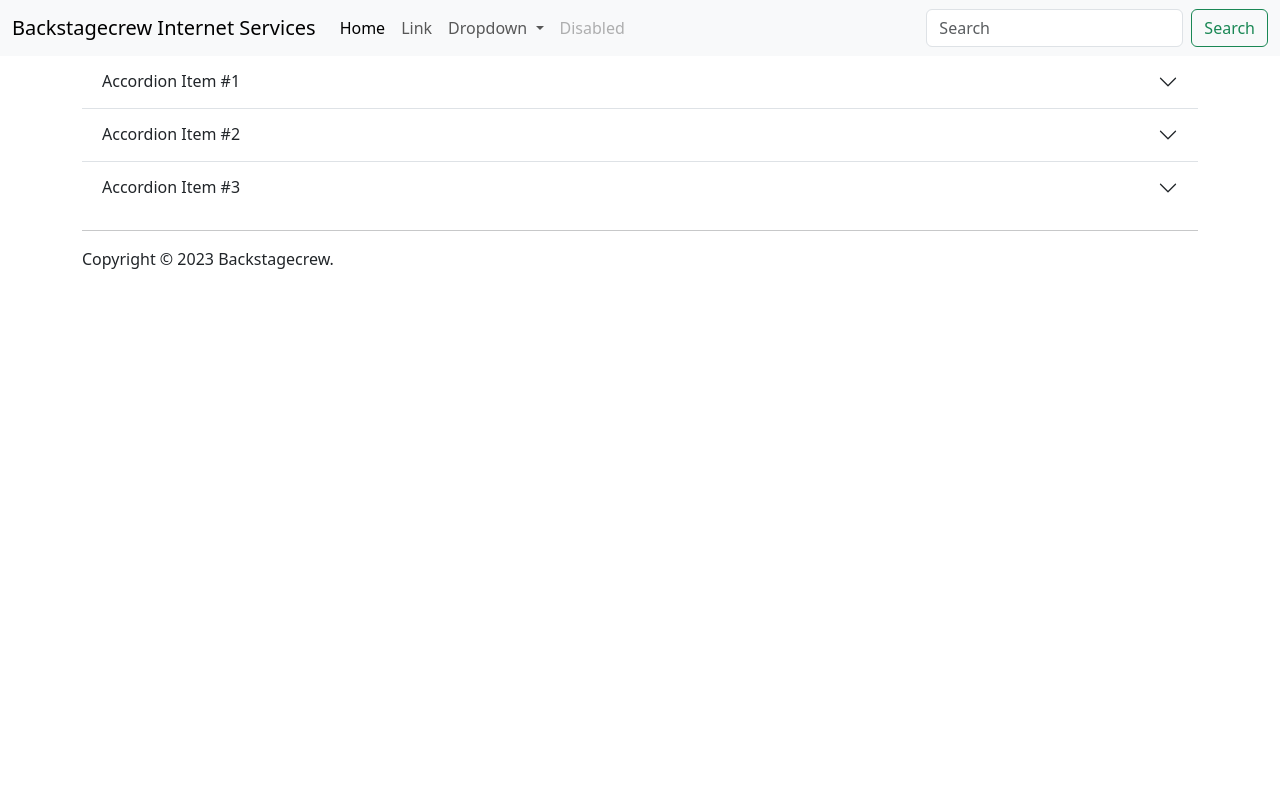
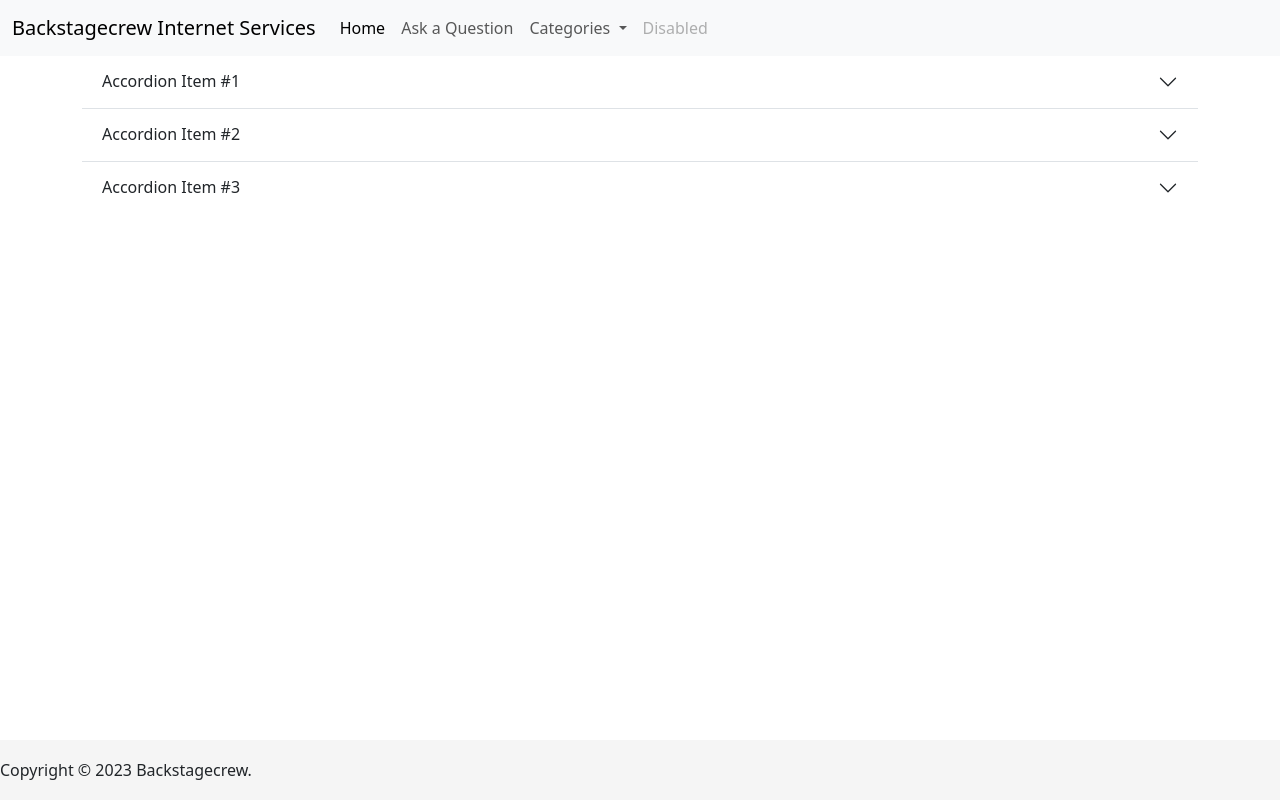
Before and after one commit to BackstagecrewIS/devsite, a Flask app: page / in a window 1280 px wide. Run offline with Flask 2, Linux system fonts and the light colour scheme; some libraries are stand-ins or nearby versions.

Commit message:
Add styling to faq.html

```diff
--- a/faq/routes.py
+++ b/faq/routes.py
@@ -6,3 +6,13 @@ from faq.models import Category, Question
 @app.route("/")
 def home():
     return render_template("faq.html")
+
+
+@app.route("/categories")
+def categories():
+    return render_template("categories.html")
+
+
+@app.route("/add_category", methods=["GET", "POST"])
+def add_category():
+    return render_template("add_category.html")
--- a/faq/static/css/style.css
+++ b/faq/static/css/style.css
@@ -0,0 +1,15 @@
+html {
+  position: relative;
+  min-height: 100%;
+}
+body {
+  margin-bottom: 60px;
+}
+.footer {
+  position: absolute;
+  bottom: 0;
+  width: 100%;
+  height: 60px;
+  line-height: 60px;
+  background-color: #f5f5f5;
+}
--- a/faq/templates/base.html
+++ b/faq/templates/base.html
@@ -26,27 +26,22 @@
                     <a class="nav-link active" aria-current="page" href="{{ url_for('home') }}">Home</a>
                   </li>
                   <li class="nav-item">
-                    <a class="nav-link" href="#">Link</a>
+                    <a class="nav-link" href="#">Ask a Question</a>
                   </li>
                   <li class="nav-item dropdown">
                     <a class="nav-link dropdown-toggle" href="#" id="navbarDropdown" role="button" data-bs-toggle="dropdown" aria-expanded="false">
-                      Dropdown
+                      Categories
                     </a>
                     <ul class="dropdown-menu" aria-labelledby="navbarDropdown">
-                      <li><a class="dropdown-item" href="#">Action</a></li>
-                      <li><a class="dropdown-item" href="#">Another action</a></li>
-                      <li><hr class="dropdown-divider"></li>
-                      <li><a class="dropdown-item" href="#">Something else here</a></li>
+                      <li><a class="dropdown-item" href="{{ url_for('categories') }}">List Categories</a></li>
+                      <li><a class="dropdown-item" href="{{ url_for('add_category') }}">Add Category</a></li>
+                      <li><a class="dropdown-item" href="#">Edit Categories</a></li>
                     </ul>
                   </li>
                   <li class="nav-item">
                     <a class="nav-link disabled" href="#" tabindex="-1" aria-disabled="true">Disabled</a>
                   </li>
                 </ul>
-                <form class="d-flex">
-                  <input class="form-control me-2" type="search" placeholder="Search" aria-label="Search">
-                  <button class="btn btn-outline-success" type="submit">Search</button>
-                </form>
               </div>
             </div>
         </nav>
@@ -57,8 +52,7 @@
         {% endblock %}
     </main>
 
-    <footer class="container">
-        <hr>
+    <footer class="footer">
         <p>Copyright &copy; <script>document.write(new Date().getFullYear())</script> Backstagecrew.</p>
     </footer>
     <!-- JQuery -->
--- /dev/null
+++ b/faq/templates/categories.html
@@ -0,0 +1,6 @@
+{% extends "base.html" %}
+{% block content %}
+
+<h3>Categories</h3>
+
+{% endblock %}
--- a/faq/templates/faq.html
+++ b/faq/templates/faq.html
@@ -22,7 +22,7 @@
         <div class="accordion-body">Placeholder content for this accordion, which is intended to demonstrate the <code>.accordion-flush</code> class. This is the second item's accordion body. Let's imagine this being filled with some actual content.</div>
       </div>
     </div>
-    <div class="accordion-item">
+    <div class="accordion-item ">
       <h2 class="accordion-header" id="flush-headingThree">
         <button class="accordion-button collapsed" type="button" data-bs-toggle="collapse" data-bs-target="#flush-collapseThree" aria-expanded="false" aria-controls="flush-collapseThree">
           Accordion Item #3
```
Also changed, not shown: faq/templates/add_category.html (added, +23 -0 lines).
